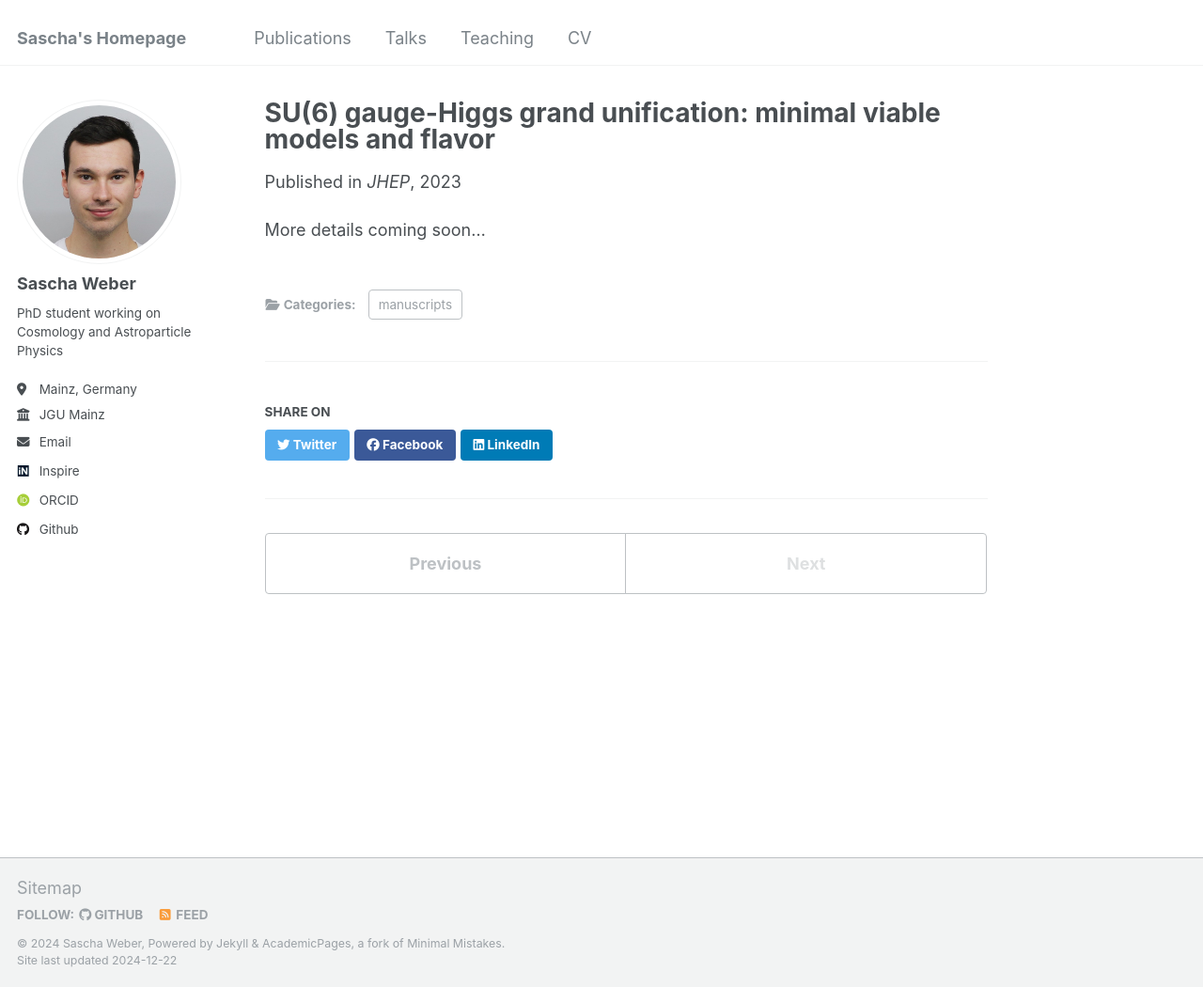
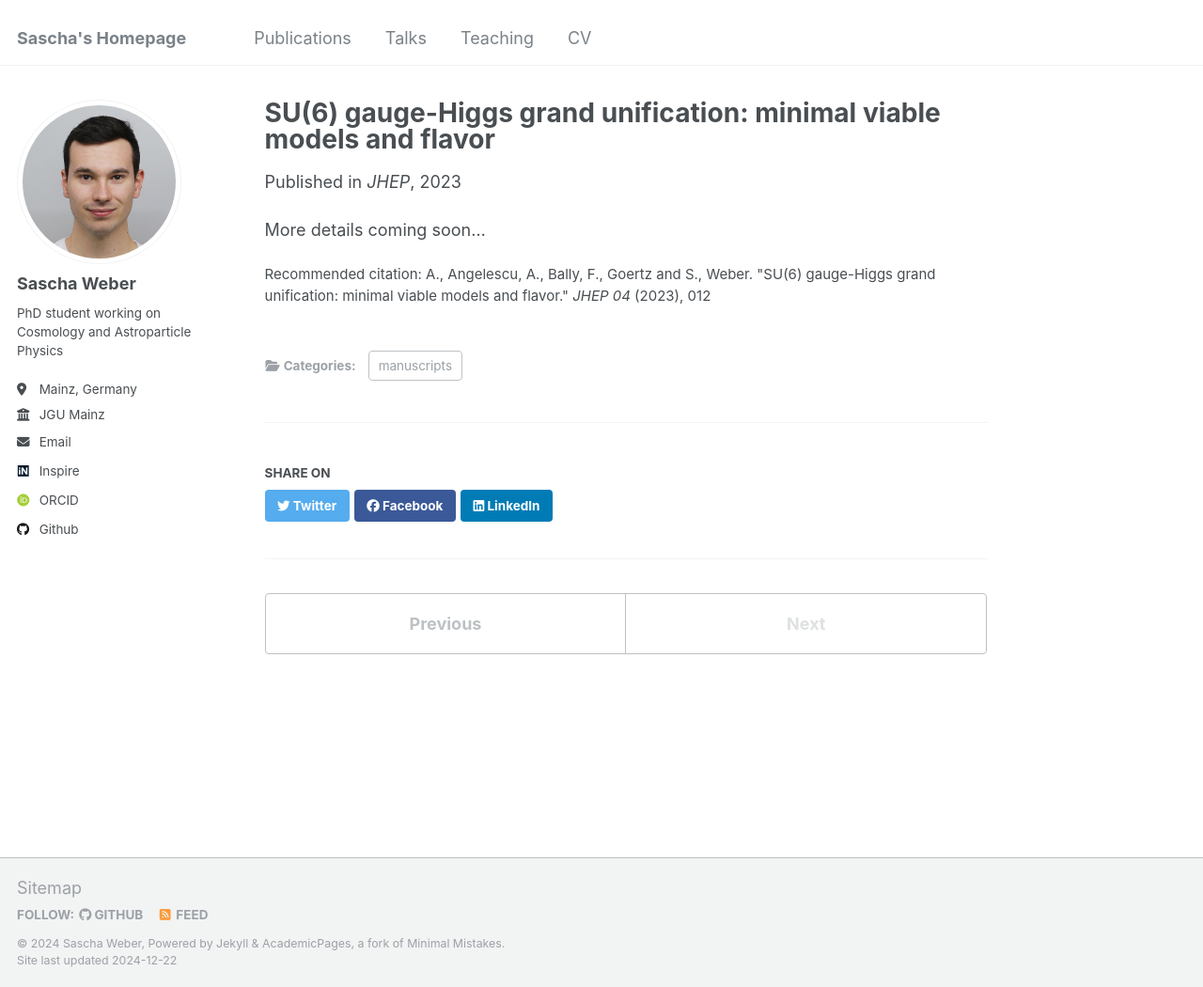
Before and after one commit to sweber31/sweber31.github.io, a Jekyll site: the page built from _publications/2023-04-03-SU6GHGUT.md, in a window 1280 px wide and 1050 px high. Shown: the whole window at 94% size. Built offline with Jekyll 4.4.1, drawn with Linux system fonts in a browser that asks for light colours; some web fonts are replaced.

Commit message:
Update 2023-04-03-SU6GHGUT.md

```diff
--- a/_publications/2023-04-03-SU6GHGUT.md
+++ b/_publications/2023-04-03-SU6GHGUT.md
@@ -6,6 +6,7 @@ permalink: /publication/2023-04-03-SU6GHGUT
 excerpt: 'Exploring different incarnations of SU(6) GHGUT, explaining the flavor hierarchies as well as dicussing various constraints.'
 date: 2023-04-03
 venue: 'JHEP'
+citation: "A., Angelescu, A., Bally, F., Goertz and S., Weber. &quot;SU(6) gauge-Higgs grand unification: minimal viable models and flavor.&quot; <i>JHEP 04</i> (2023), 012"
 ---
 
 More details coming soon...
```
